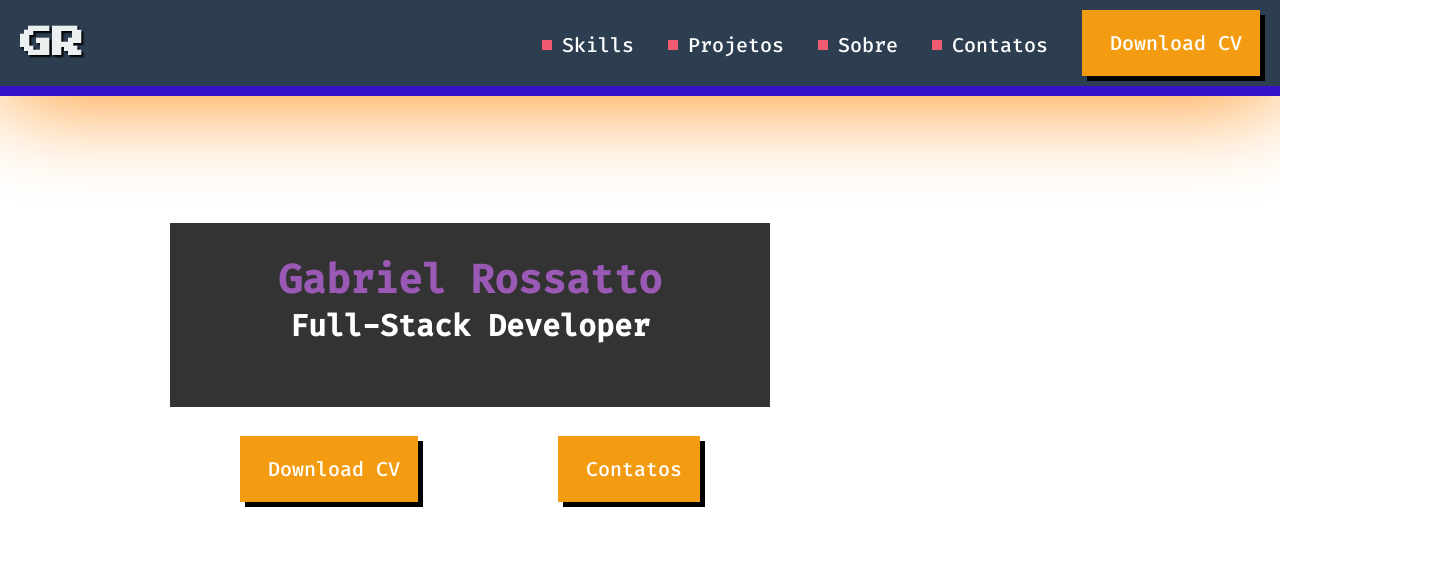
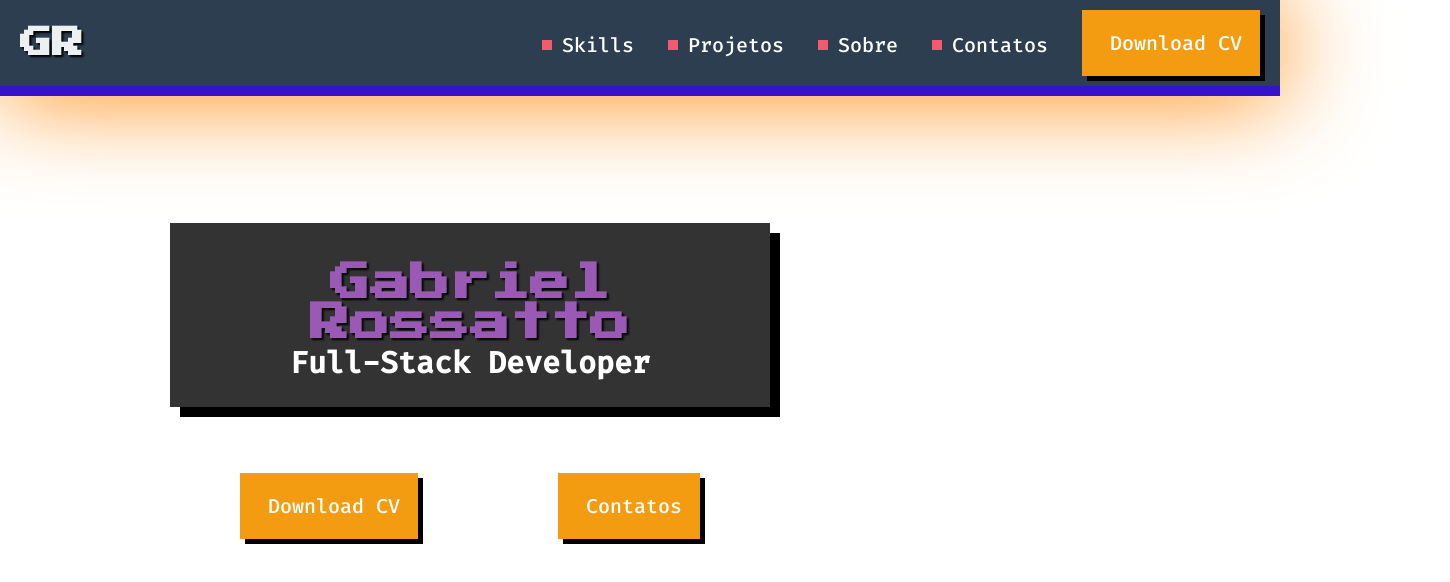
Before and after one commit to GabrielRossatto/html_css_feliz, a plain HTML site: page index.html in a window 1280 px wide. Shown: the whole page, 1450 px wide, since content can reach past the window. Drawn offline with Linux system fonts and the light colour scheme; files that its build step writes are made by us from their sources.

Commit message:
Components

```diff
--- /dev/null
+++ b/css/components/title.css
@@ -0,0 +1,5 @@
+h1 {
+    font-family: 'Press Start 2P', sans-serif;
+    color: rgb(236, 240, 241);
+    text-shadow: 2px 2px 2px black;
+}
--- a/style.css
+++ b/css/style.css
@@ -62,15 +62,31 @@ a::before {
 
 }
 section {
+    /*
+    background-image: url(/assets/img/popeye.jfif);
+    background-repeat: no-repeat;
+    background-size: 100%;*/
     margin-top: 5px;
     display: flex;
+    width: 100vw;
+    height: 100vh;
     margin-top: 127px;
     margin-left: 170px;
 
 }
 
+#principal {
+    font-family: 'Fira Code', sans-serif;
+    display: inline-block;
+    text-align: center;
+    background-color: #333;
+    width: 600px;
+    height: 184px;
+    box-shadow: 10px 10px 0 black;
+}
+
 #principal > h1 {
-    margin-top: 30px;
+    margin-top: 40px;
     font-size: 40px;
     color: #9b59b6;
 
@@ -80,14 +96,7 @@ section {
     font-size: 30px;
     color: white;
 }
-#principal {
-    font-family: 'Fira Code', sans-serif;
-    display: inline-block;
-    text-align: center;
-    background-color: #333;
-    width: 600px;
-    height: 184px;
-}
+
 
 #infos {
     display: flex;
--- a/index.html
+++ b/index.html
@@ -13,6 +13,7 @@
     <link href="https://fonts.googleapis.com/css2?family=Fira+Code:wght@500&family=Press+Start+2P&display=swap" rel="stylesheet">
 
     <link rel="stylesheet" href="style.css">
+    <link rel="stylesheet" href="css/components/title.css">
 
 </head>
 <body>
```
Also changed, not shown: assets/img/popeye.jfif (added).
